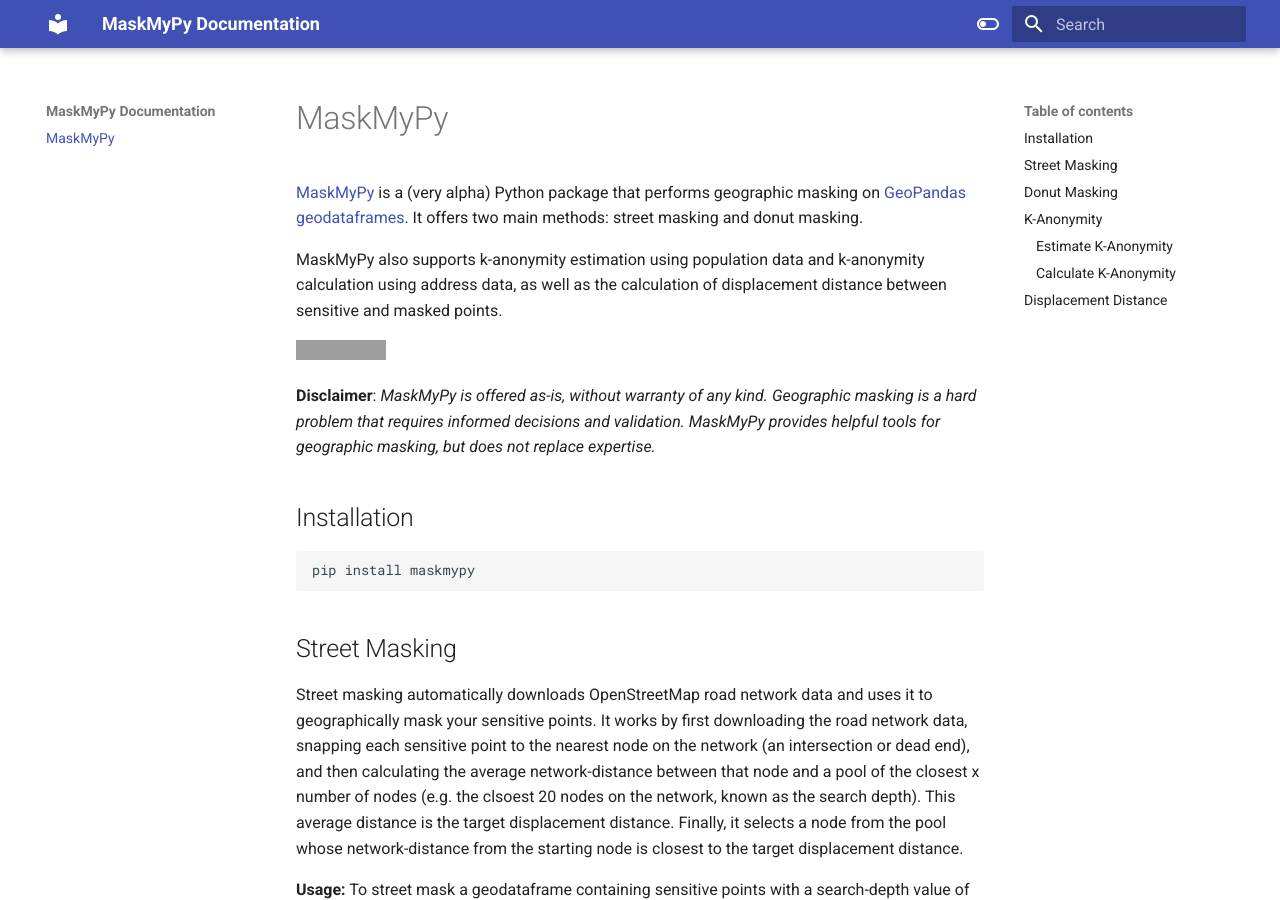
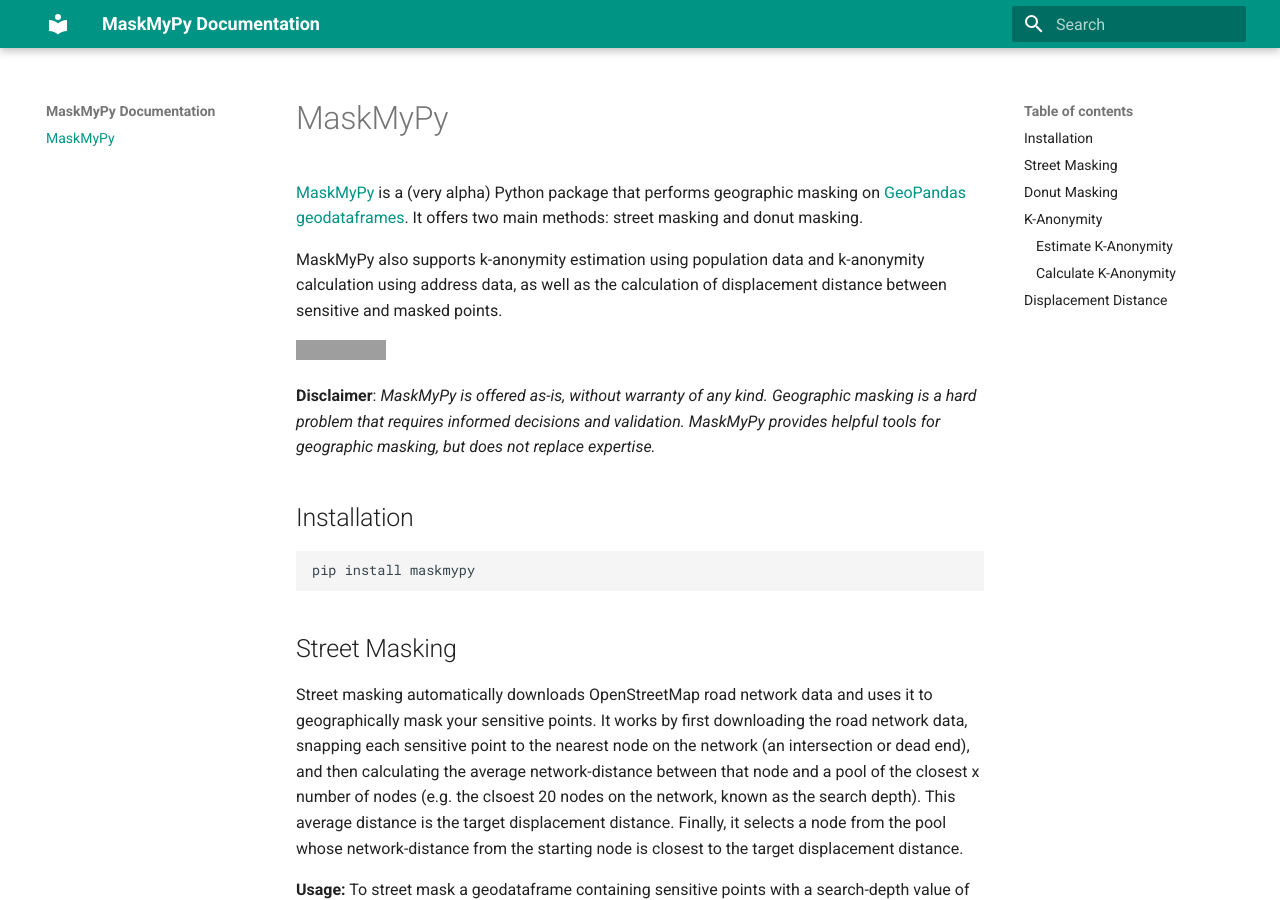
Before and after one commit to TheTinHat/MaskMyPy, an MkDocs documentation site: the page built from docs/index.md, in a window 1280 px wide and 900 px high. Built offline with MkDocs 1.6.1 and Material for MkDocs 9.7.7, drawn with Linux system fonts in a browser that asks for light colours; grey boxes are pictures that could not be loaded.

Commit message:
change theming

```diff
--- a/mkdocs.yml
+++ b/mkdocs.yml
@@ -11,20 +11,9 @@
     # Light mode
     - media: "(prefers-color-scheme: light)"
       scheme: default
-      primary: deep gray
-      # accent:
-      toggle:
-        icon: material/toggle-switch-off-outline
-        name: Switch to dark mode
+      primary: teal
+      accent: teal
 
-    # Dark mode
-    - media: "(prefers-color-scheme: dark)"
-      scheme: slate
-      primary: light gray
-      accent: light blue
-      toggle:
-        icon: material/toggle-switch
-        name: Switch to light mode
 
 # Extensions
 markdown_extensions:
```
